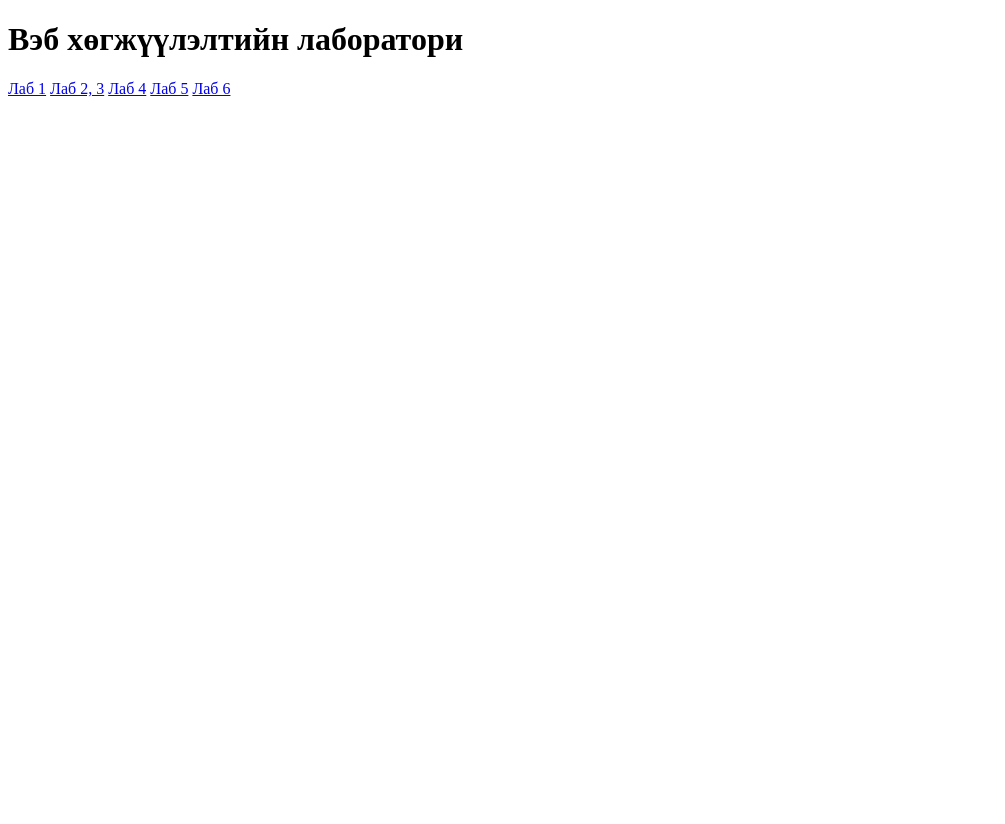
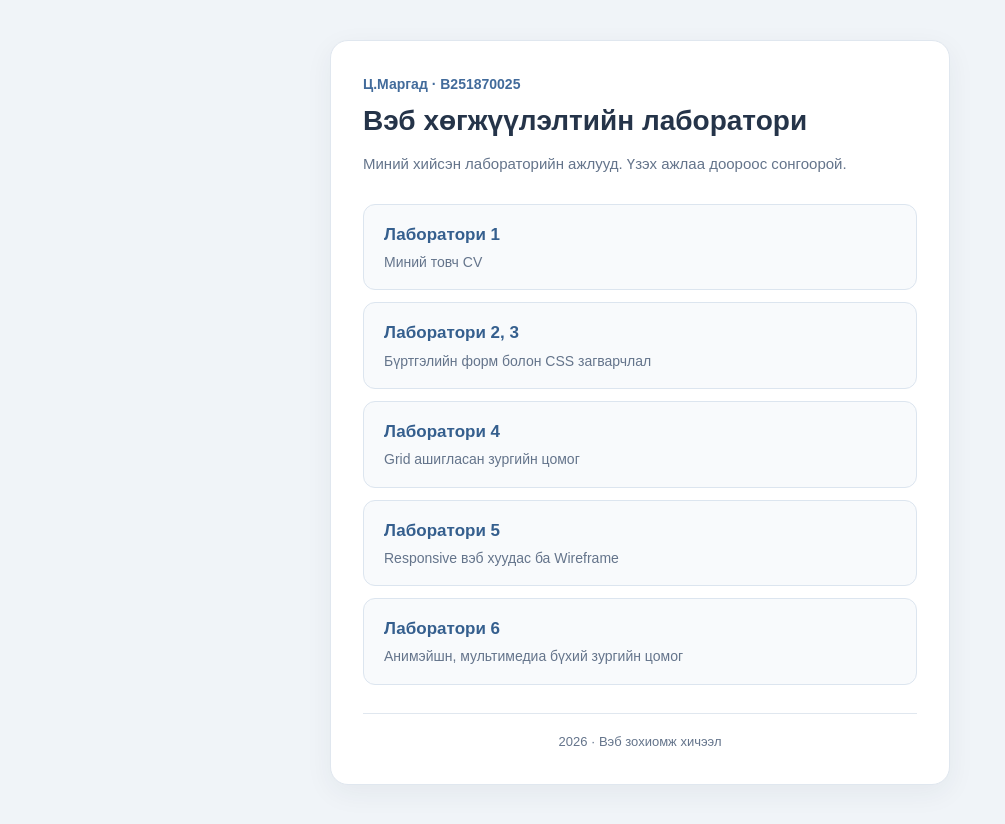
Before and after one commit to mrgd0913/web-development-lab, a plain HTML site: page index.html in a window 1280 px wide. Shown: the whole page, without its empty margins (0-1005 px from the left). Before the commit the page ends 800 px from the top, so only its background shows below. Drawn offline with Linux system fonts and the light colour scheme.

Commit message:
Update index.html

```diff
--- a/index.html
+++ b/index.html
@@ -2,14 +2,163 @@
 <html lang="mn">
 <head>
   <meta charset="UTF-8">
+  <meta name="viewport" content="width=device-width, initial-scale=1.0">
   <title>Миний лабораториуд</title>
+
+  <style>
+    * {
+      box-sizing: border-box;
+    }
+
+    body {
+      margin: 0;
+      padding: 40px 16px;
+      background-color: #f0f4f8;
+      color: #253449;
+      font-family: Arial, sans-serif;
+      line-height: 1.6;
+    }
+
+    .container {
+      max-width: 620px;
+      margin: 0 auto;
+      padding: 32px;
+      background-color: white;
+      border: 1px solid #e0e7ef;
+      border-radius: 18px;
+      box-shadow: 0 8px 28px rgba(37, 52, 73, 0.06);
+    }
+
+    .label {
+      margin: 0 0 8px;
+      color: #426b9b;
+      font-size: 14px;
+      font-weight: bold;
+    }
+
+    h1 {
+      margin: 0 0 12px;
+      font-size: 28px;
+      line-height: 1.3;
+    }
+
+    .intro {
+      margin: 0 0 28px;
+      color: #64748b;
+      font-size: 15px;
+    }
+
+    .labs {
+      display: grid;
+      gap: 12px;
+    }
+
+    .lab {
+      display: block;
+      padding: 16px 20px;
+      border: 1px solid #dce5ef;
+      border-radius: 12px;
+      background-color: #f8fafc;
+      color: #253449;
+      text-decoration: none;
+      transition: background-color 0.2s, border-color 0.2s;
+    }
+
+    .lab:hover {
+      background-color: #edf4fc;
+      border-color: #8cadd2;
+    }
+
+    .lab:focus-visible {
+      outline: 3px solid #426b9b;
+      outline-offset: 3px;
+    }
+
+    .lab strong {
+      display: block;
+      color: #355f8e;
+      font-size: 17px;
+    }
+
+    .lab span {
+      display: block;
+      margin-top: 3px;
+      color: #64748b;
+      font-size: 14px;
+    }
+
+    footer {
+      margin-top: 28px;
+      padding-top: 18px;
+      border-top: 1px solid #e0e7ef;
+      color: #64748b;
+      font-size: 13px;
+      text-align: center;
+    }
+
+    @media (max-width: 480px) {
+      body {
+        padding: 20px 12px;
+      }
+
+      .container {
+        padding: 24px 18px;
+      }
+
+      h1 {
+        font-size: 24px;
+      }
+    }
+
+    @media (prefers-reduced-motion: reduce) {
+      .lab {
+        transition: none;
+      }
+    }
+  </style>
 </head>
+
 <body>
-  <h1>Вэб хөгжүүлэлтийн лаборатори</h1>
-  <a href="lab%201/">Лаб 1</a>
-  <a href="lab02,3/">Лаб 2, 3</a>
-  <a href="lab4/">Лаб 4</a>
-  <a href="lab5/">Лаб 5</a>
-  <a href="lab6/">Лаб 6</a>
+  <main class="container">
+    <p class="label">Ц.Маргад · B251870025</p>
+
+    <h1>Вэб хөгжүүлэлтийн лаборатори</h1>
+
+    <p class="intro">
+      Миний хийсэн лабораторийн ажлууд.
+      Үзэх ажлаа доороос сонгоорой.
+    </p>
+
+    <nav class="labs" aria-label="Лабораторийн ажлууд">
+      <a class="lab" href="lab%201/">
+        <strong>Лаборатори 1</strong>
+        <span>Миний товч CV</span>
+      </a>
+
+      <a class="lab" href="lab02,3/">
+        <strong>Лаборатори 2, 3</strong>
+        <span>Бүртгэлийн форм болон CSS загварчлал</span>
+      </a>
+
+      <a class="lab" href="lab4/">
+        <strong>Лаборатори 4</strong>
+        <span>Grid ашигласан зургийн цомог</span>
+      </a>
+
+      <a class="lab" href="lab5/">
+        <strong>Лаборатори 5</strong>
+        <span>Responsive вэб хуудас ба Wireframe</span>
+      </a>
+
+      <a class="lab" href="lab6/">
+        <strong>Лаборатори 6</strong>
+        <span>Анимэйшн, мультимедиа бүхий зургийн цомог</span>
+      </a>
+    </nav>
+
+    <footer>
+      2026 · Вэб зохиомж хичээл
+    </footer>
+  </main>
 </body>
 </html>
```
